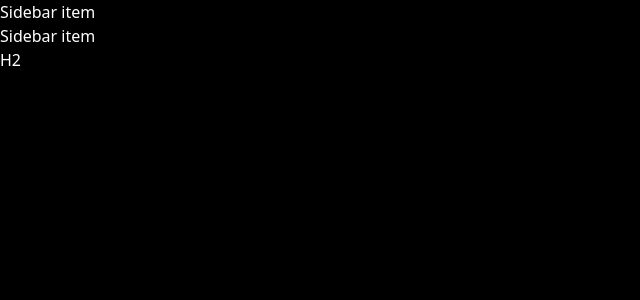
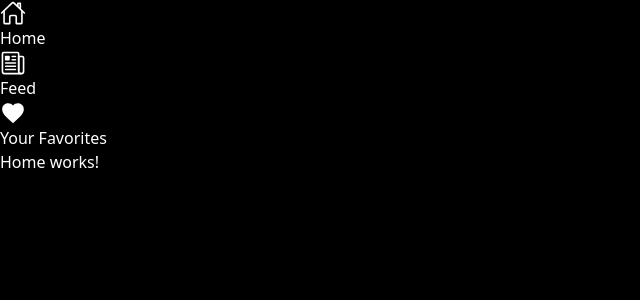
Before and after one commit to VictorHSL/f1-app-rc, a React (Vite) app: page / in a window 1280 px wide. Shown: the top 300 px of the page, without its empty margins (0-640 px from the left). Built offline with nearby package versions, Linux system fonts and the light colour scheme.

Commit message:
Re-order project  files. Continues creating the layout.

```diff
--- a/src/App.tsx
+++ b/src/App.tsx
@@ -1,18 +1,21 @@
-import HomePage from "@pages/home"
-import Sidebar from "@shared/components/Sidebar"
+import FeedPage from "@pages/feed/Feed"
+import HomePage from "@pages/home/Home"
+import Sidebar from "@shared/components/sidebar/Sidebar"
 import { BrowserRouter, Route, Routes } from "react-router-dom"
+import { AppRoutes } from "./app-routes"
 
 function App() {
 
   return (
-    <div className="text-red-500">
+    <div className="text-red-500 flex h-full">
       <BrowserRouter>
-        <Sidebar>
-
-        </Sidebar>
-        {/* <Routes>
-            <Route path="/" Component={HomePage} />
-        </Routes> */}
+        <Sidebar></Sidebar>
+        <main className="h-full flwx-1 overflow-y-auto py-2">
+          <Routes>
+            <Route path={AppRoutes.Home} Component={HomePage} />
+            <Route path={AppRoutes.Feed} Component={FeedPage} />
+          </Routes>
+        </main>
       </BrowserRouter>
     </div>
   )
--- /dev/null
+++ b/src/app-routes.ts
@@ -0,0 +1,4 @@
+export const AppRoutes = {
+    Home: '/',
+    Feed: '/feed'
+};
--- a/src/index.css
+++ b/src/index.css
@@ -4,6 +4,7 @@
 
 html,
 body,
+#root,
 :root {
     height: 100%;
     background-color: black;
--- /dev/null
+++ b/src/pages/feed/Feed.tsx
@@ -0,0 +1,7 @@
+const FeedPage = () => {
+    return (<div>
+        Feed works!
+    </div>);
+}
+
+export default FeedPage;
--- a/src/shared/components/SidebarItem.tsx
+++ /dev/null
@@ -1,7 +0,0 @@
-const SidebarItem = () => {
-    return (
-        <div>Sidebar item</div>
-     );
-}
-
-export default SidebarItem;
--- /dev/null
+++ b/src/shared/components/favorites/Favorites.tsx
@@ -0,0 +1,38 @@
+import { MdFavorite } from "react-icons/md";
+
+
+const Favorites = () => {
+    return (
+    <div className="flex flex-col">
+        <div
+            className="
+                flex
+                items-center
+                justify-between
+                px-5
+                pt-4
+            "
+        >
+            <div
+                className="
+                    inline-flex
+                    items-center
+                    gap-x-2
+                "
+            >
+                <MdFavorite size={26} className="text-neutral-400" />
+                <p
+                    className="
+                        text-neutral-400
+                        font-medium
+                        text-md
+                    "
+                >
+                    Your Favorites
+                </p>
+            </div>
+        </div>
+    </div> );
+}
+
+export default Favorites;
--- a/src/shared/components/Sidebar.tsx
+++ b/src/shared/components/sidebar/Sidebar.tsx
@@ -1,15 +1,16 @@
-import HomePage from "@pages/home";
 import { useMemo } from "react";
-import Box from '@shared/components/Box';
-import SidebarItem from '@shared/components/SidebarItem';
+import Box from '@shared/components/box/Box';
+import SidebarItem from '@shared/components/sidebar/SidebarItem';
 import { IoNewspaperOutline, IoHomeOutline } from "react-icons/io5";
-import { BrowserRouter, Route, Routes, useLocation } from "react-router-dom";
+import { useLocation } from "react-router-dom";
+import { AppRoutes } from "src/app-routes";
+import Favorites from "../favorites/Favorites";
 
 interface SidebarProps {
     children?: React.ReactNode;
 }
 
-const Sidebar: React.FC<SidebarProps> = ({ children }) => {
+const Sidebar: React.FC<SidebarProps> = () => {
 
     const location = useLocation();
     const { pathname } = location;
@@ -19,13 +20,13 @@ const Sidebar: React.FC<SidebarProps> = ({ children }) => {
             icon: IoHomeOutline,
             label: 'Home',
             active: pathname === '/',
-            href: '/'
+            href: AppRoutes.Home
         },
         {
             label: 'Feed',
             active: pathname === '/feed',
             icon: IoNewspaperOutline,
-            href: '/feed'
+            href: AppRoutes.Feed
         },
     ], [pathname]);
 
@@ -58,7 +59,9 @@ const Sidebar: React.FC<SidebarProps> = ({ children }) => {
                     </div>
                 </Box>
                 <Box className="overflow-y-auto h-full">
-                    H2
+                    <Favorites>
+
+                    </Favorites>
                 </Box>
             </div>
         </div>
--- /dev/null
+++ b/src/shared/components/sidebar/SidebarItem.tsx
@@ -0,0 +1,44 @@
+import { IconType } from "react-icons";
+import { Link } from "react-router-dom";
+import { twMerge } from "tailwind-merge";
+
+interface SidebarItemProps {
+    icon: IconType;
+    label: string;
+    active?: boolean;
+    href: string;
+}
+
+const SidebarItem: React.FC<SidebarItemProps> = ({
+    icon: Icon,
+    label,
+    href,
+    active
+}) => {
+    return (
+        <Link
+        to={href}
+        className={twMerge(`
+            flex
+            flex-row
+            h-auto
+            items-center
+            w-full
+            gap-x-4
+            text-md
+            font-medium
+            cursor-pointer
+            hover:text-white
+            transition
+            text-neutral-400
+            py-1
+        `,
+            active && "text-white")}
+        >
+            <Icon size={26} />
+            <p className="truncate w-full">{label}</p>
+        </Link>
+     );
+}
+
+export default SidebarItem;
```
Also changed, not shown: src/pages/home/Home.tsx (renamed from src/pages/home.tsx), src/shared/components/box/Box.tsx (renamed from src/shared/components/Box.tsx).
